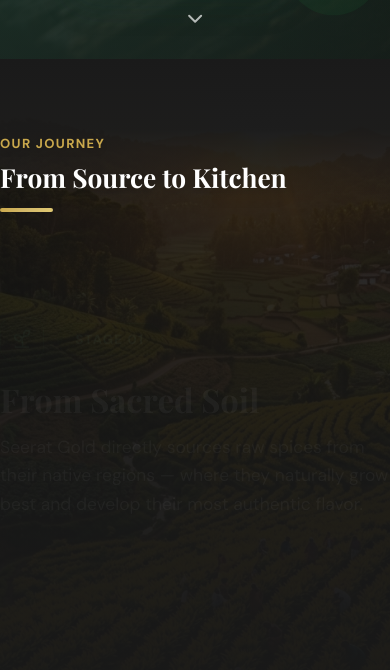
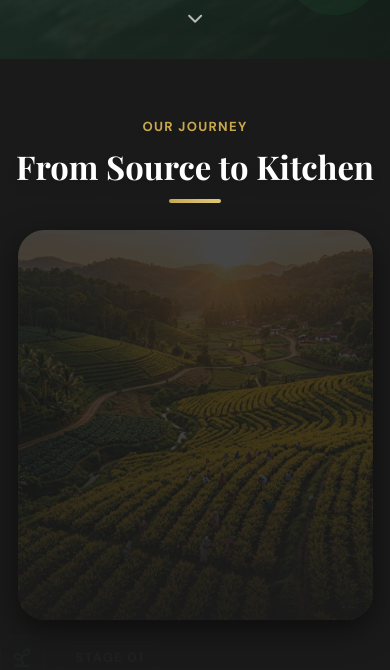
Before and after one commit to Ashi12218604/SeeratGold, a React (Vite) app in the folder client/: page / in a window 390 px wide. Shown: the part 820-1490 px from the top of the page. Built offline with nearby package versions, Linux system fonts and the light colour scheme; no server answers; a web font is replaced by a local one.

Commit message:
Update StoryJourney to use a dedicated card-style layout for mobile devices

```diff
--- a/client/src/components/home/StoryJourney.jsx
+++ b/client/src/components/home/StoryJourney.jsx
@@ -77,9 +77,42 @@ const StoryJourney = () => {
   const Icon = currentStage.icon;
 
   return (
-    <section id="story-section" className="relative w-full min-h-[100dvh] flex flex-col bg-charcoal-dark overflow-hidden">
+    <section id="story-section" className="relative w-full md:min-h-screen flex flex-col bg-charcoal-dark overflow-hidden pt-12 md:pt-0">
 
-      {/* Full Page Background Image */}
+      {/* ---------------- MOBILE LAYOUT ---------------- */}
+      {/* Mobile Section Header */}
+      <div className="md:hidden section-container mb-6 text-center z-20">
+        <span className="text-secondary font-body text-xs font-bold tracking-widest uppercase drop-shadow-md">
+          Our Journey
+        </span>
+        <h2 className="font-display text-3xl font-bold text-white mt-2 drop-shadow-lg">
+          From Source to Kitchen
+        </h2>
+        <div className="w-12 h-1 bg-gradient-gold mt-3 mx-auto rounded-full" />
+      </div>
+
+      {/* Mobile Image Container */}
+      <div className="relative w-full aspect-square sm:aspect-video md:hidden px-4 mb-8 z-20">
+        <div className="w-full h-full relative rounded-3xl overflow-hidden shadow-[0_10px_30px_rgba(0,0,0,0.5)]">
+          <AnimatePresence mode="wait">
+            <motion.img
+              key={activeStage}
+              src={currentStage.image}
+              alt={currentStage.title}
+              initial={{ opacity: 0, scale: 1.05 }}
+              animate={{ opacity: 1, scale: 1 }}
+              exit={{ opacity: 0 }}
+              transition={{ duration: 0.8 }}
+              className="absolute inset-0 w-full h-full object-cover object-center"
+            />
+          </AnimatePresence>
+          {/* Subtle fade at the bottom of the mobile image */}
+          <div className="absolute inset-0 bg-gradient-to-t from-charcoal-dark/80 via-transparent to-transparent" />
+        </div>
+      </div>
+
+      {/* ---------------- DESKTOP LAYOUT ---------------- */}
+      <div className="hidden md:block absolute inset-0 z-0">
         <AnimatePresence mode="wait">
           <motion.img
             key={activeStage}
@@ -93,26 +126,26 @@ const StoryJourney = () => {
           />
         </AnimatePresence>
 
-      {/* Smooth Transition Top Gradient to hide hard edges */}
-      <div className="absolute top-0 left-0 w-full h-32 md:h-64 bg-gradient-to-b from-charcoal-dark via-charcoal-dark/90 to-transparent z-10 pointer-events-none" />
+        {/* Dark Overlays for Text Readability on Desktop */}
+        <div className="absolute inset-0 bg-black/30 pointer-events-none" />
+        <div className="absolute inset-0 bg-gradient-to-r from-charcoal-dark via-charcoal-dark/80 to-transparent w-3/4 lg:w-2/3 pointer-events-none" />
+      </div>
 
-      {/* Dark Overlays for Text Readability */}
-      <div className="absolute inset-0 bg-black/50 md:bg-black/30 pointer-events-none" /> {/* Base darkness */}
-      <div className="absolute inset-0 bg-gradient-to-t from-charcoal-dark via-charcoal-dark/80 to-transparent md:hidden pointer-events-none" />
-      <div className="hidden md:block absolute inset-0 bg-gradient-to-r from-charcoal-dark via-charcoal-dark/80 to-transparent w-3/4 lg:w-2/3 pointer-events-none" />
+      {/* Smooth Transition Top Gradient (Desktop only) */}
+      <div className="hidden md:block absolute top-0 left-0 w-full h-32 md:h-64 bg-gradient-to-b from-charcoal-dark via-charcoal-dark/90 to-transparent z-10 pointer-events-none" />
 
-      {/* Content Container */}
-      <div className="section-container relative z-20 w-full flex-1 flex flex-col pt-16 lg:pt-24 pb-8 md:pb-12">
+      {/* Content Container (Shared) */}
+      <div className="section-container relative z-20 w-full flex-1 flex flex-col pt-0 md:pt-24 pb-8 md:pb-12">
 
-        {/* Section Header */}
-        <div className="w-full mb-6 md:mb-12">
+        {/* Desktop Section Header (Hidden on Mobile) */}
+        <div className="hidden md:block w-full mb-12">
           <span className="text-secondary font-body text-xs font-bold tracking-widest uppercase drop-shadow-md">
             Our Journey
           </span>
-          <h2 className="font-display text-2xl md:text-4xl font-bold text-white mt-1 md:mt-2 drop-shadow-lg">
+          <h2 className="font-display text-4xl font-bold text-white mt-2 drop-shadow-lg">
             From Source to Kitchen
           </h2>
-          <div className="w-12 h-1 bg-gradient-gold mt-3 md:mt-4 rounded-full" />
+          <div className="w-12 h-1 bg-gradient-gold mt-4 rounded-full" />
         </div>
 
         {/* Main Content (Vertically Centered) */}
```
Lines whose indentation alone changed are shown as unchanged.
